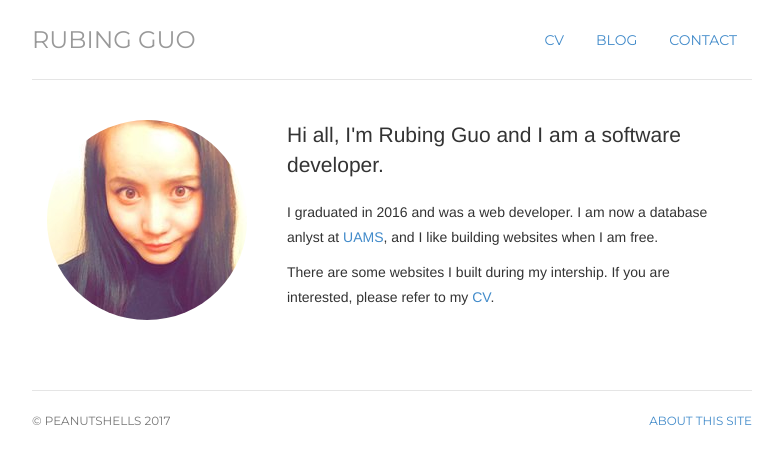
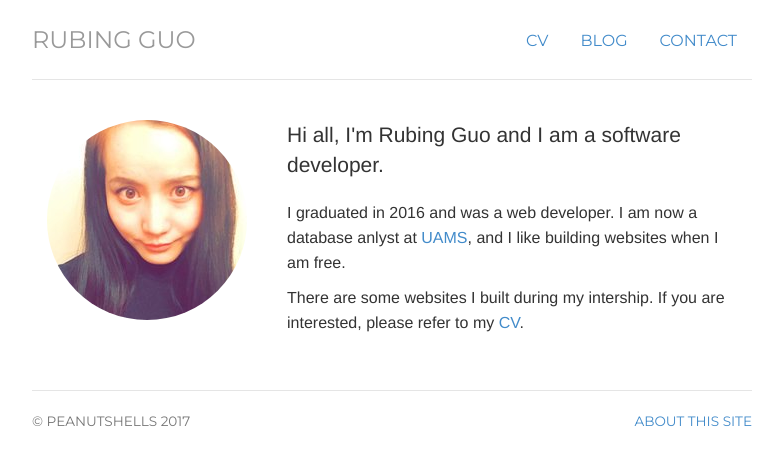
Before and after one commit to flower-joke/peanutshells.github.io, a Jekyll site: the page built from index.html, in a window 1280 px wide. Shown: the top 465 px of the page, without its empty margins (248-1031 px from the left). Built offline with Jekyll 4.4.1, drawn with Linux system fonts in a browser that asks for light colours.

Commit message:
about body font-size

```diff
--- a/css/style.css
+++ b/css/style.css
@@ -6,6 +6,7 @@ body { padding-top: 20px; padding-bottom: 40px; font-family: 'Merriweather', Geo
 h1, h2, h3, h4, h5, h6, .h1, .h2, .h3, .h4, .h5, .h6 { font-family: 'Merriweather', monospace, Times; font-weight: 700;}
 
 */
+body { font-size: 16px; }
 blockquote p { font-size: 16px; line-height: 1.6em; }
 
 /* Masthead */
```
